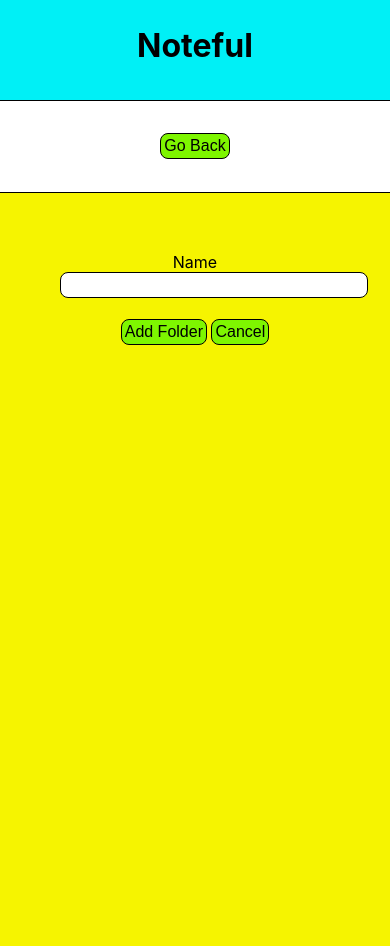
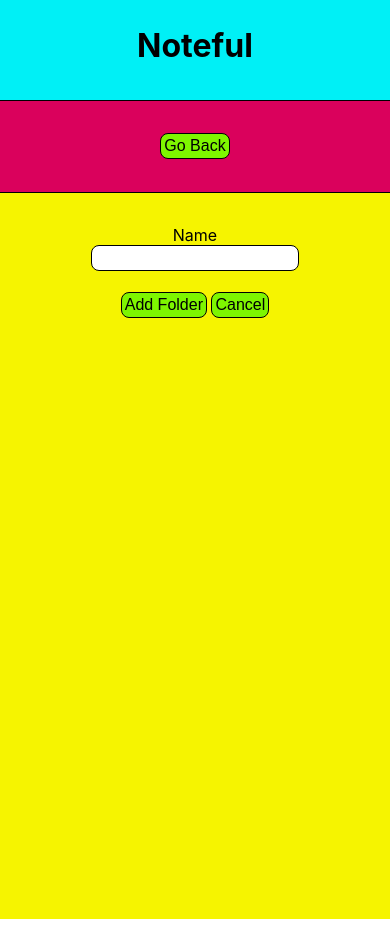
Before and after one commit to peyo/noteful, a React (Create React App) app: page /addfolder in a window 390 px wide. After the commit the page ends 919 px from the top, so only its background shows below. Built offline with nearby package versions, Linux system fonts and the light colour scheme.

Commit message:
added some outrageously beautiful colors and media queries.

```diff
--- a/src/App.css
+++ b/src/App.css
@@ -92,6 +92,7 @@ header {
 .main-page, .main-page-addfolder, .main-page-addnote {
   flex: 1 1;
   padding-top: 102px;
+  padding-bottom: 30px;
   margin-left: 25%;
   z-index: 0;
   height: 100vh;
@@ -101,8 +102,7 @@ header {
 .main-page-list, .main-page-list-addfolder, .main-page-list-addnote {
   list-style-type: none;
   margin: 0;
-  padding: 30px;
-  padding-bottom: 0;
+  padding: 30px 30px 0 30px;
 }
 
 .note-item {
@@ -133,10 +133,6 @@ header {
   text-align: center;
 }
 
-.addfolder-form {
-  padding: 30px;
-}
-
 .addfolder-foldername, .addnote-notename, .addnote-notecontent, .addnote-notefolder {
   margin: 0 0 21px 0;
 }
@@ -161,35 +157,45 @@ input, .textarea {
     height: auto;
     padding-top: 100px;
     border-bottom: 1px solid black;
-    background-color: white;
+    background-color: #DA015C;
   }
 
   .main-sidebar-go-back-button {
     margin: 30px;
   }
 
+  .mani-page.button {
+    padding-bottom: 33px;
+  }
+
   .main-page {
     margin: 0;
     padding-top: 300px;
-    padding-bottom: 33px;
     border-left: none;
   }
 
   .main-page-addfolder, .main-page-addnote {
     margin: 0 auto;
+    padding: 75px 0 0 0;
   }
 
   .addfolder-form, .addnote-form {
     margin-left: 0;
+    padding-top: 30px;
     text-align: center;
   }
 
   .main-page-list-addfolder, .main-page-list-addnote {
-    padding-top: 120px;
+    padding: 120px 0 0 0;
   }
 
   .wrapper-note .main-page {
     padding-top: 240px;
+  }
+
+  input, .textarea {
+    width: 200px;
+    border: 1px solid black;
   }
 
   button {
@@ -211,3 +217,10 @@ input, .textarea {
     flex-direction: column;
   }
 }
+
+@media only screen and (max-width: 300px) {
+  input, .textarea {
+    width: 150px;
+    border: 1px solid black;
+  }
+}
```
